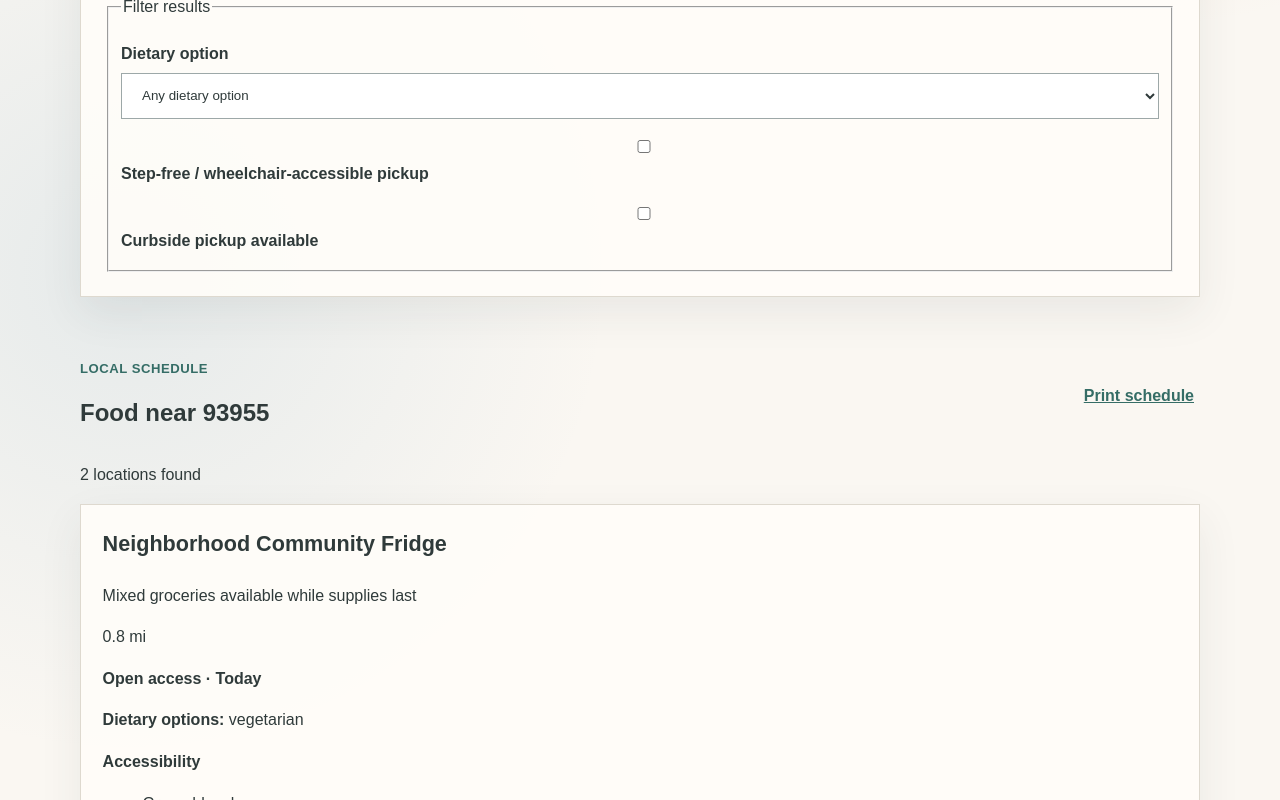
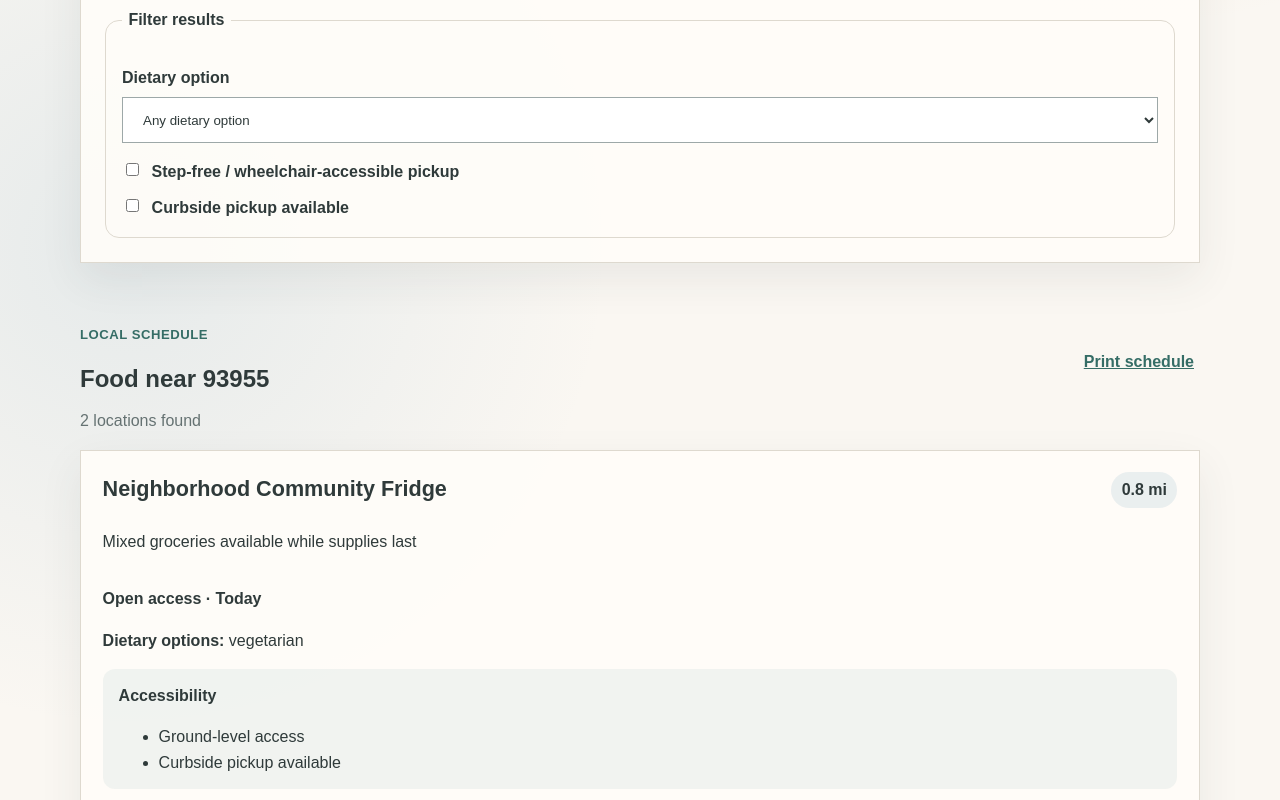
Before and after one commit to ocorres/FoodMesh-SASE26, a Next.js app: page /find in a window 1280 px wide. Shown: the part 520-1320 px from the top of the page. Built offline with nearby package versions, Linux system fonts and the light colour scheme.

Commit message:
style: improve Find Food filters and print layout

```diff
--- a/app/globals.css
+++ b/app/globals.css
@@ -317,3 +317,89 @@ select {
 @media (max-width: 760px) {
   .score-grid { grid-template-columns: repeat(2, minmax(0, 1fr)); }
 }
+
+
+.filter-fieldset {
+  margin: 1.5rem 0 0;
+  padding: 1rem;
+  border: 1px solid var(--border);
+  border-radius: 14px;
+}
+
+.filter-fieldset legend {
+  padding: 0 .4rem;
+  font-weight: 800;
+}
+
+.check-row {
+  display: grid;
+  gap: .65rem;
+  margin-top: 1rem;
+}
+
+.check-row label {
+  display: flex;
+  align-items: flex-start;
+  gap: .6rem;
+  margin: 0;
+  font-weight: 700;
+}
+
+.check-row input[type="checkbox"] {
+  width: auto;
+  margin-top: .25rem;
+}
+
+.results-count {
+  color: var(--muted);
+  margin-top: -.25rem;
+}
+
+.location-card-header {
+  display: flex;
+  align-items: flex-start;
+  justify-content: space-between;
+  gap: 1rem;
+}
+
+.distance-badge {
+  flex: 0 0 auto;
+  display: inline-flex;
+  padding: .3rem .65rem;
+  border-radius: 999px;
+  background: rgba(122,166,194,.16);
+  color: var(--text);
+  font-weight: 800;
+}
+
+.access-block {
+  margin-top: 1rem;
+  padding: .85rem 1rem;
+  border-radius: 12px;
+  background: rgba(79,143,135,.08);
+}
+
+.access-block ul {
+  margin-bottom: 0;
+}
+
+.verification-note {
+  color: var(--muted);
+  font-size: .88rem;
+}
+
+.empty-state {
+  padding: 1.5rem;
+  border: 1px dashed var(--border);
+  border-radius: 16px;
+  background: rgba(255,253,249,.65);
+}
+
+@media print {
+  .no-print { display: none !important; }
+  .page-shell { padding-top: 0; }
+  .location-card {
+    border: 1px solid #bbb;
+    margin-bottom: .75rem;
+  }
+}
```
